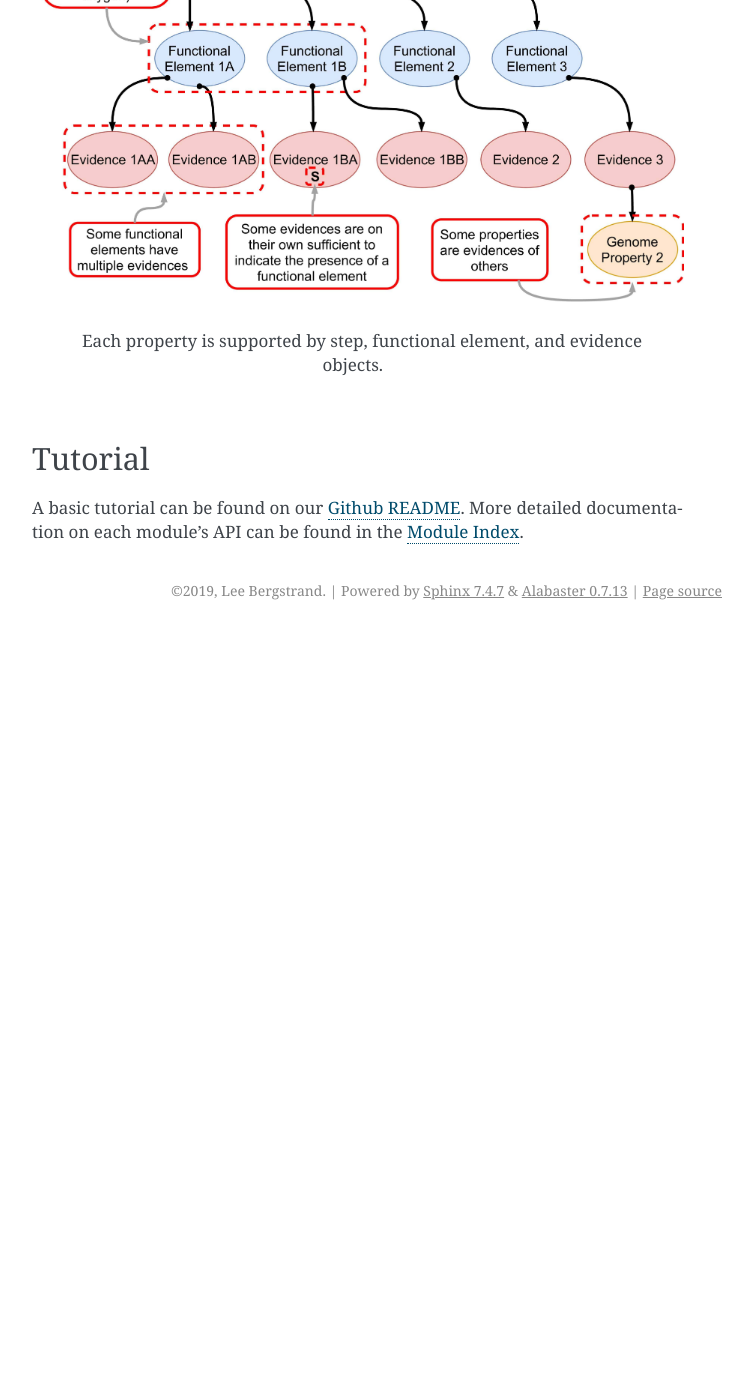
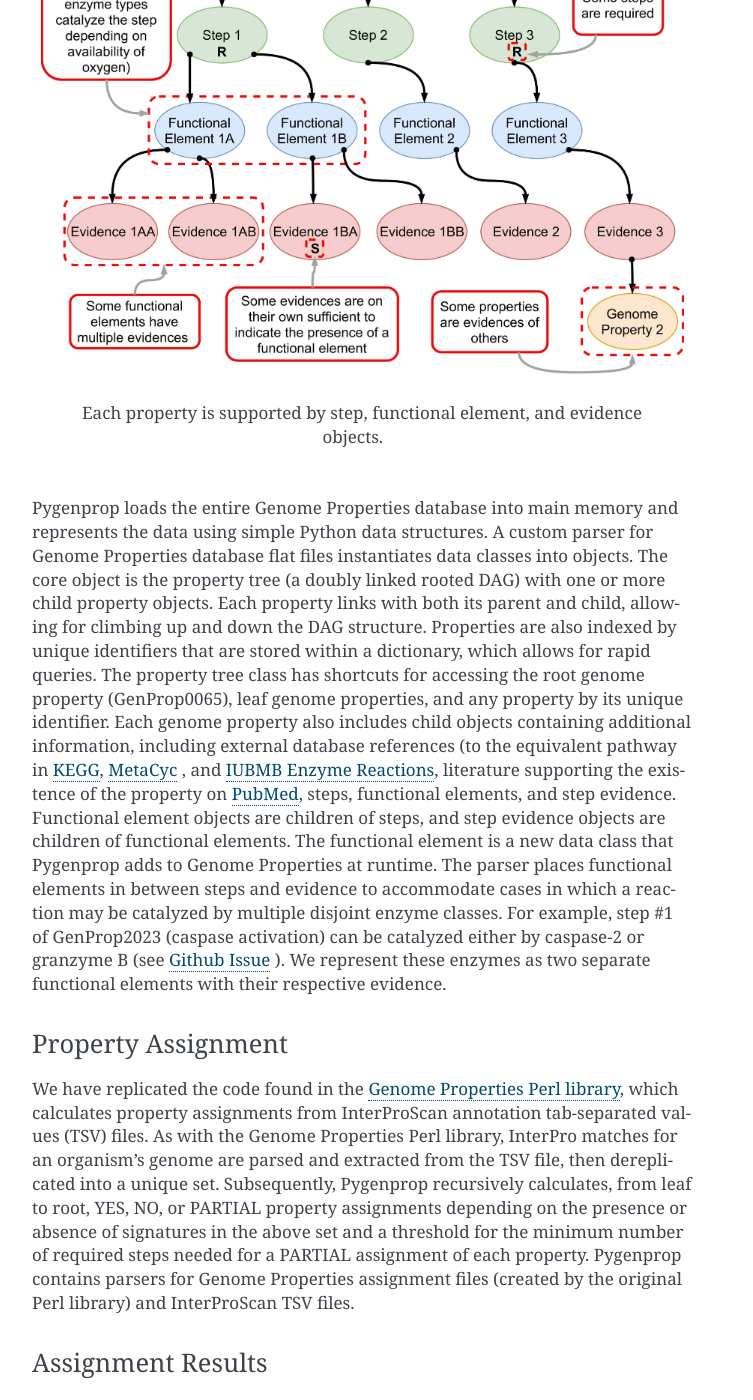
Before and after one commit to Micromeda/pygenprop, a Sphinx documentation site: the page built from docs/source/index.rst, in a window 1280 px wide and 1400 px high, scrolled down 1752 px. Shown: the whole window, without its empty margins (388-1141 px from the left). Built offline with Sphinx 7.4.7, drawn with Linux system fonts in a browser that asks for light colours; before the commit the page ends 2382 px from its top, so only the background shows below that; some of the changed text lies outside the part shown.

Commit message:
Move content removed from the manuscript to the docs.

```diff
--- a/docs/source/index.rst
+++ b/docs/source/index.rst
@@ -49,7 +52,8 @@ child properties can have multiple parent properties.
     :alt: alternate text
     :figclass: align-center
 
-    Some property objects are the children of others. Database reference, literature reference and step objects are children of property objects.
+    Some property objects are the children of others. Database reference, literature reference and step objects are
+    children of property objects.
 
 .. figure:: ../source/_static/Figure_1B.jpg
     :align: center
@@ -58,6 +62,57 @@ child properties can have multiple parent properties.
 
     Each property is supported by step, functional element, and evidence objects.
 
+Pygenprop loads the entire Genome Properties database into main memory and represents the data using simple Python data
+structures. A custom parser for Genome Properties database flat files instantiates data classes into objects. The core
+object is the property tree (a doubly linked rooted DAG) with one or more child property objects. Each property links
+with both its parent and child, allowing for climbing up and down the DAG structure. Properties are also indexed by
+unique identifiers that are stored within a dictionary, which allows for rapid queries. The property tree class has
+shortcuts for accessing the root genome property (GenProp0065), leaf genome properties, and any property by its unique
+identifier. Each genome property also includes child objects containing additional information, including external
+database references (to the equivalent pathway in `KEGG <https://www.genome.jp/kegg/>`_, `MetaCyc <https://metacyc.org>`_
+, and `IUBMB Enzyme Reactions <http://www.enzyme-database.org/index.php>`_, literature supporting the
+existence of the property on `PubMed <https://www.ncbi.nlm.nih.gov/pubmed/>`_, steps, functional elements, and step
+evidence. Functional element objects are children of steps, and step evidence objects are children of functional
+elements. The functional element is a new data class that Pygenprop adds to Genome Properties at runtime.
+The parser places functional elements in between steps and evidence to accommodate cases in which a reaction may be
+catalyzed by multiple disjoint enzyme classes. For example, step \#1 of GenProp2023 (caspase activation) can be
+catalyzed either by caspase-2 or granzyme B (see `Github Issue <https://github.com/ebi-pf-team/genome-properties/issues/29>`_
+). We represent these enzymes as two separate functional elements with their respective evidence.
+
+Property Assignment
+^^^^^^^^^^^^^^^^^^^
+
+We have replicated the code found in the `Genome Properties Perl library <https://github.com/ebi-pf-team/genome-properties/tree/master/code>`_, which calculates property assignments from
+InterProScan annotation tab-separated values (TSV) files. As with the Genome Properties Perl library, InterPro matches
+for an organism's genome are parsed and extracted from the TSV file, then dereplicated into a unique set. Subsequently,
+Pygenprop recursively calculates, from leaf to root, YES, NO, or PARTIAL property assignments depending on the presence
+or absence of signatures in the above set and a threshold for the minimum number of required steps needed for a PARTIAL
+assignment of each property. Pygenprop contains parsers for Genome Properties assignment files (created by the original
+Perl library) and InterProScan TSV files.
+
+Assignment Results
+^^^^^^^^^^^^^^^^^^
+
+We include a results class for containing the full property set and step assignments across
+multiple organisms. Once instantiated, objects of this class contain two `pandas DataFrame <http://pandas.pydata.org/pandas-docs/stable/getting_started/10min.html>`_
+objects, one for property assignments and one for step assignments. Each object comprises rows of assignments by columns
+of samples. The results class also contains methods for filtering these DataFrames down to assignments for properties
+shared between organisms or assignments for specific properties of interest.
+
+Integration with other frameworks
+---------------------------------
+A key advantage of Pygenprop is its ability to be integrated within existing Python-based bioinformatics and data
+science frameworks. Pygenprop can be imported into `Jupyter Notebooks <https://jupyter.org>`_ and used in interactive
+analyses. Property assignments generated by Pygenprop are stored in pandas DataFrames , allowing for filtering
+(e.g., finding properties that differ between organisms) or clustering (e.g., using `scikit-learn <https://scikit-learn.org/stable/>`_
+). The DataFrames are also integrated readily with machine learning libraries, such as scikit-learn, `Pytorch <https://pytorch.org>`_
+, or `TensorFlow <https://www.tensorflow.org>`_, which can drive downstream applications such as phenotype
+classification. Calculations performed using pandas can be visualized using Python libraries, such as `Seaborn <https://seaborn.pydata.org>`_
+and `Bokeh <https://bokeh.pydata.org/en/latest/>`_. Pygenprop can be used with Python-based bioinformatics web
+applications that require parsing and assignment of Genome Properties data. Finally, Pygenprop can be used to compute
+genome property assignments from a simple list of InterPro signatures, such as those imported from remote web
+application programming interfaces (APIs).
+
 Tutorial
 --------
 
```
Also changed, not shown: other parts of docs/source/index.rst (+3 -0 lines).
